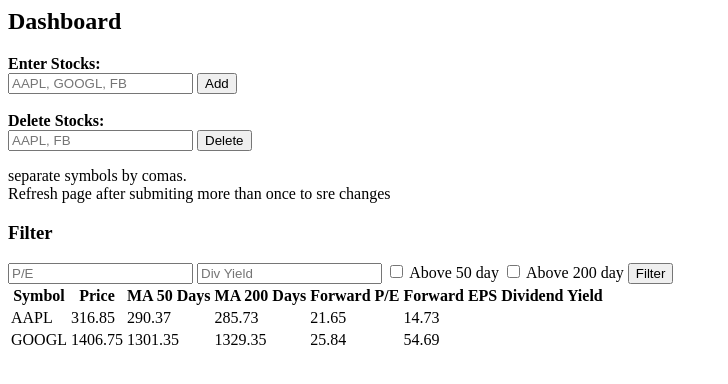
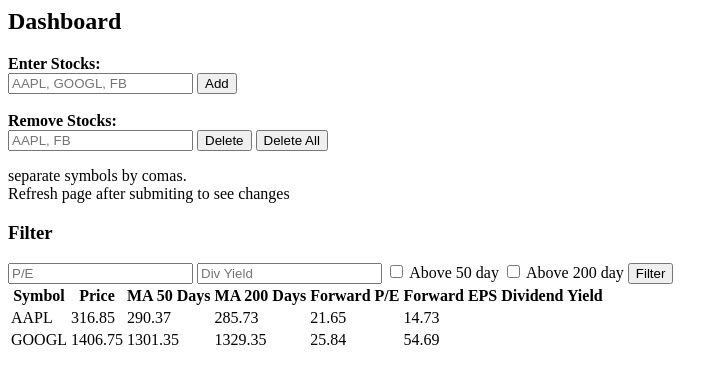
Before and after one commit to INF800/fastapi-stock-screener, a FastAPI app: page / in a window 1280 px wide. Shown: the top 384 px of the page, without its empty margins (0-728 px from the left). Run offline with FastAPI, Linux system fonts and the light colour scheme; data comes from the database, SQL or seed files in the repository; both versions use the stored data as it was after the commit.

Commit message:
DELETE ALL  button added

```diff
--- a/main.py
+++ b/main.py
@@ -86,6 +86,10 @@
 def delete_stock(stock_req: StockRequest, db: Session = Depends(get_db)):
 	""" deletes stock record of a symbol """
 
-	stock_to_dlt = db.query(Stock).filter(Stock.symbol==stock_req.symbol).first()
-	db.delete(stock_to_dlt)
-	db.commit()
+	if not stock_req.symbol == "DELETEALL":
+		stock_to_dlt = db.query(Stock).filter(Stock.symbol==stock_req.symbol).first()
+		db.delete(stock_to_dlt)
+		db.commit()
+	else:
+		db.query(Stock).delete() # delete all
+		db.commit()
--- a/templates/dashboard.html
+++ b/templates/dashboard.html
@@ -8,12 +8,13 @@
 	<input type="text" id="symbols" placeholder="AAPL, GOOGL, FB">
 	<input type="button" onclick="add_to_db()" value="Add">
 
-	<br/> <br/> <b>Delete Stocks: </b> <br />
+	<br/> <br/> <b>Remove Stocks: </b> <br />
 	<!-- DELETE Data -->
 	<input type="text" id="delSymbols" placeholder="AAPL, FB">
 	<input type="button" onclick="delete_from_db()" value="Delete">
+	<input type="button" onclick="delete_all()" value="Delete All">
 
-	<p id="result">separate symbols by comas. <br/>Refresh page after submiting more than once to sre changes</p>
+	<p id="result">separate symbols by comas. <br/>Refresh page after submiting to see changes</p>
 
 	<script>
 		// ADD TO.DB USING `POST` OPERATION
@@ -64,6 +65,18 @@
 			}
 		}
 
+		function delete_all(){
+			axios
+				.delete('/stock', {
+					data: {
+						symbol: "DELETEALL"
+					}
+				})
+				.then(function(response){
+					// console.log(response)
+				})
+		}
+
 	</script>
 </div>
 
```
Also changed, not shown: README.md, stocks.db.
